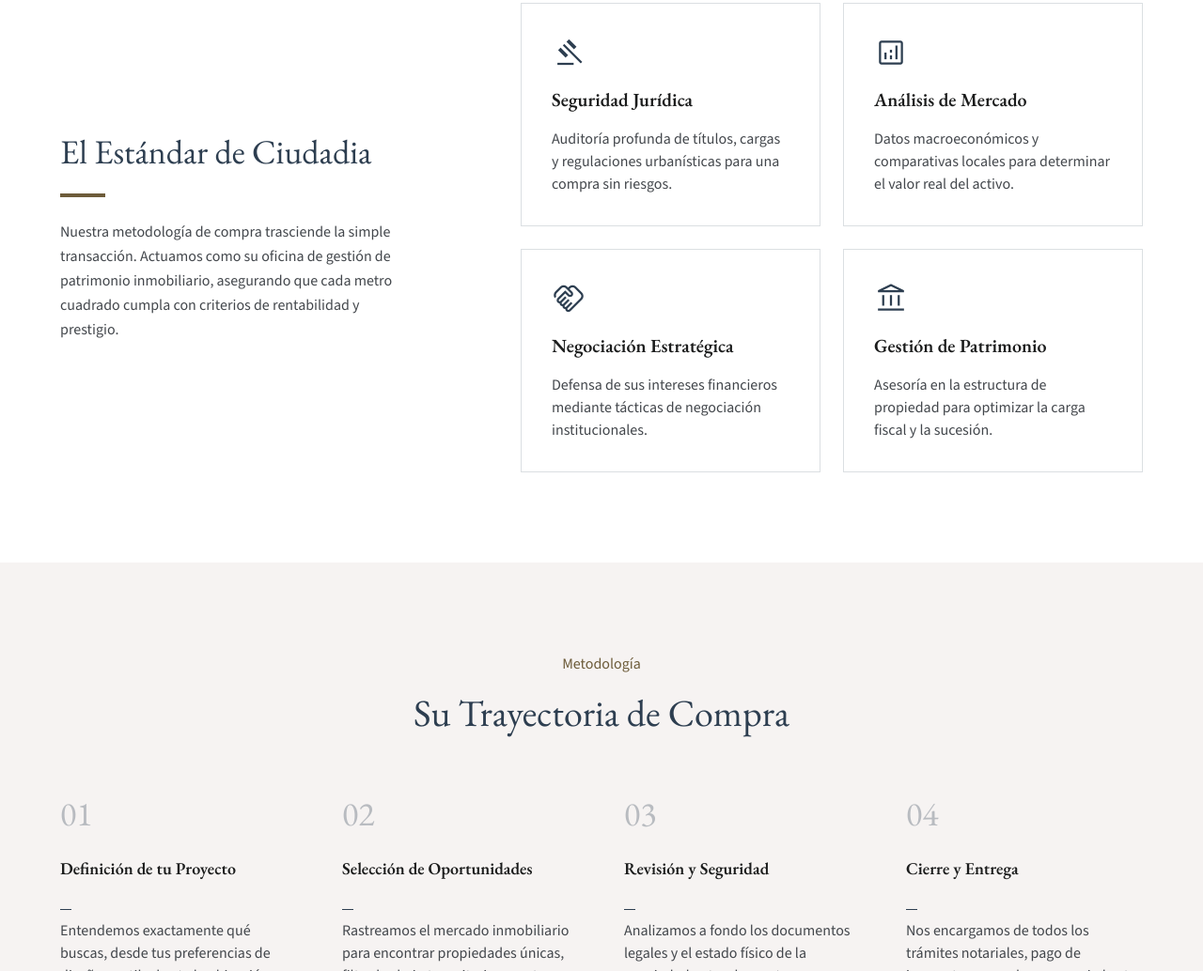
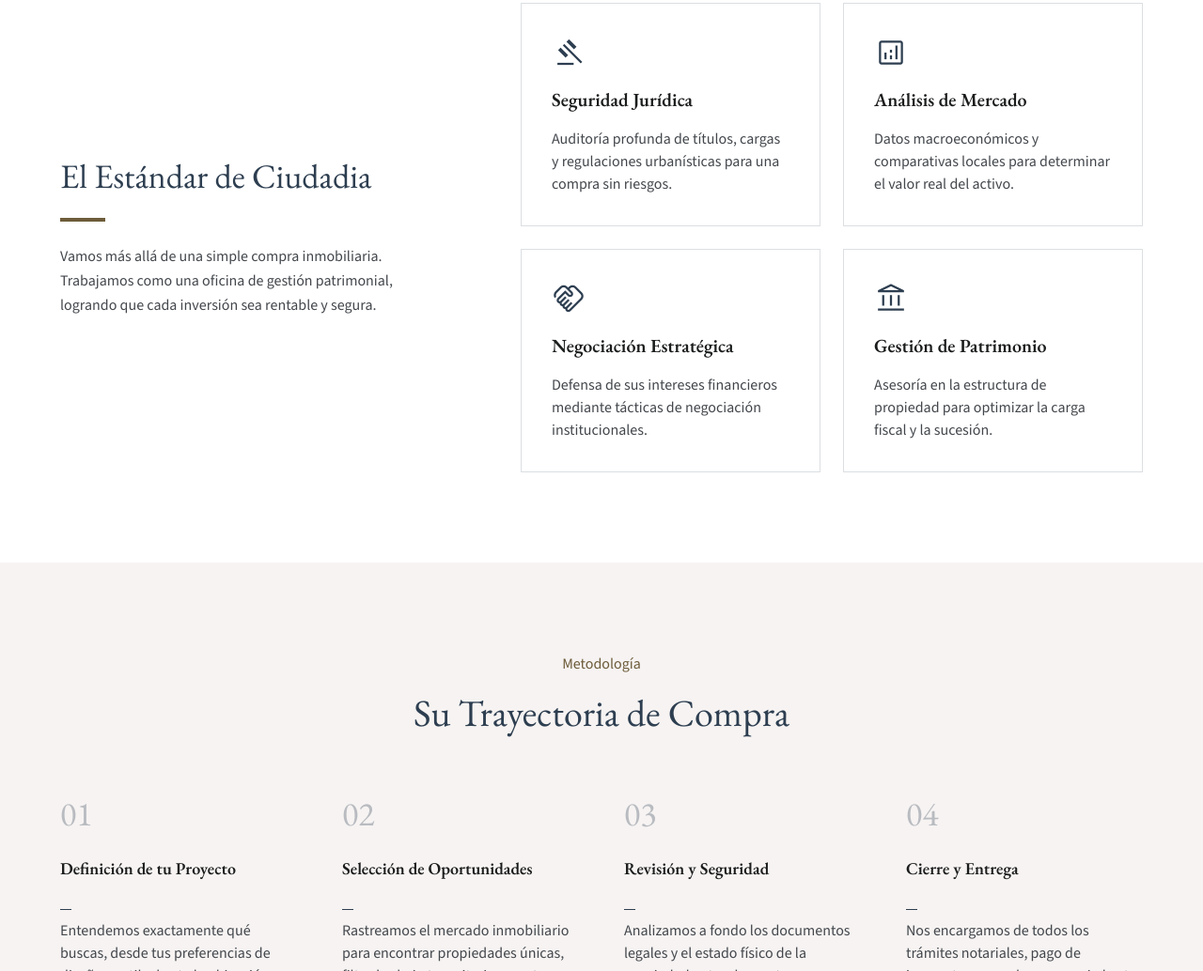
Before and after one commit to Avilto/Ciudadia, a website: page comprar.html in a window 1280 px wide. Shown: the part 733-1767 px from the top of the page at 94% size. Drawn offline with nearby package versions, Linux system fonts and the light colour scheme.

Commit message:
style: update comprar.html value proposition text

```diff
--- a/comprar.html
+++ b/comprar.html
@@ -258,7 +258,7 @@
           <div class="md:col-span-4 flex flex-col justify-center">
             <h2 class="font-display-lg text-3xl md:text-4xl text-primary mb-6">El Estándar de Ciudadia</h2>
             <div class="w-12 h-1 bg-secondary mb-6"></div>
-            <p class="font-body-md text-on-surface-variant leading-relaxed">Nuestra metodología de compra trasciende la simple transacción. Actuamos como su oficina de gestión de patrimonio inmobiliario, asegurando que cada metro cuadrado cumpla con criterios de rentabilidad y prestigio.</p>
+            <p class="font-body-md text-on-surface-variant leading-relaxed">Vamos más allá de una simple compra inmobiliaria. Trabajamos como una oficina de gestión patrimonial, logrando que cada inversión sea rentable y segura.</p>
           </div>
           <div class="md:col-start-6 md:col-span-7 grid grid-cols-1 md:grid-cols-2 gap-gutter">
             <div class="p-8 keyline-all hover:bg-surface transition-colors duration-300">
```
